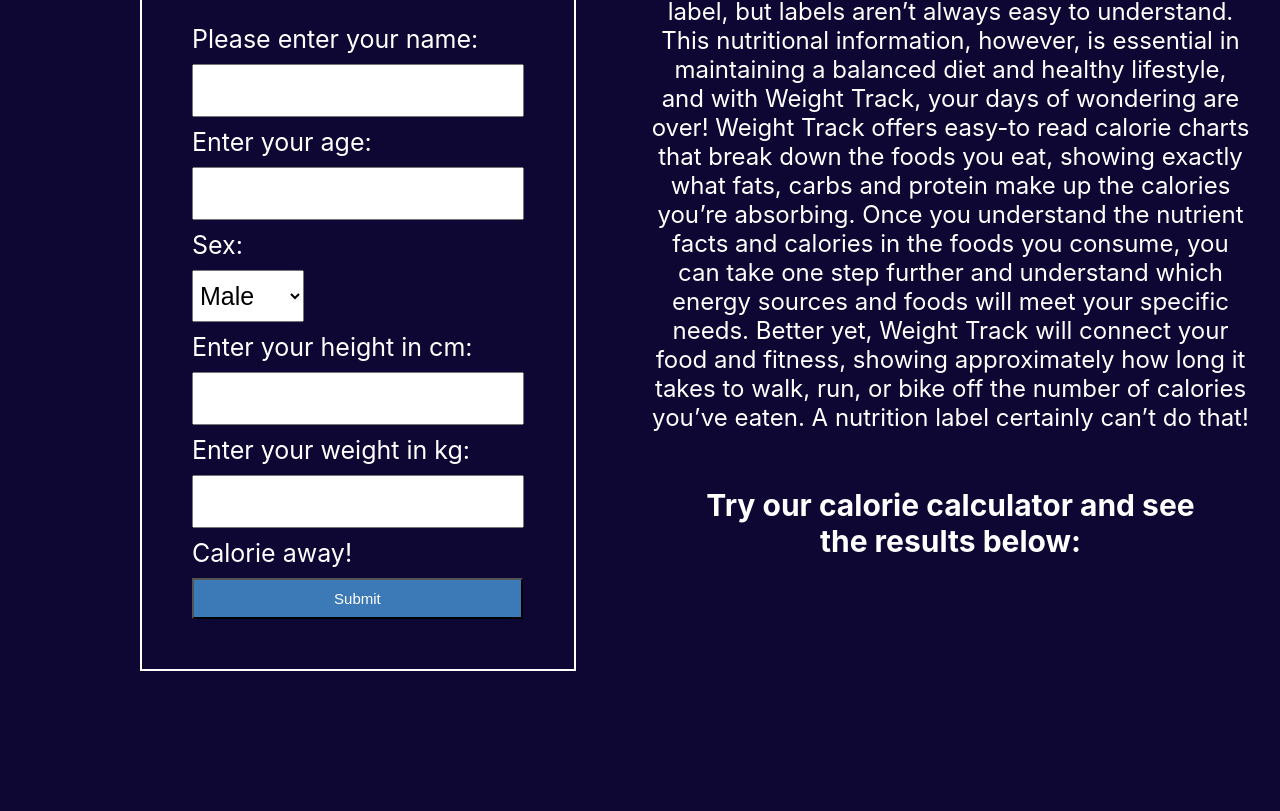
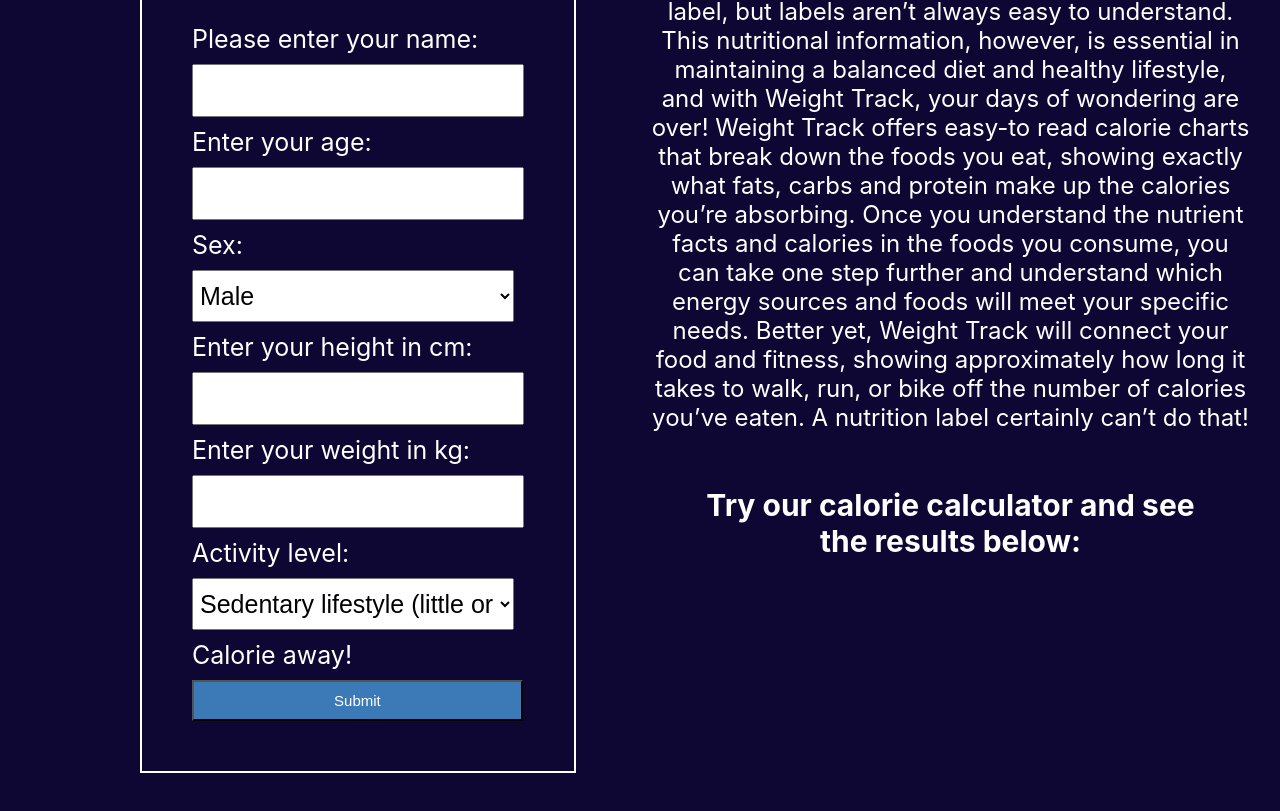
Before and after one commit to IvanBabic26/weight-track, a React (Create React App) app: page /caloriecalculator in a window 1280 px wide. Shown: the part 347-1158 px from the top of the page. Before the commit the page ends 1068 px from the top, so only its background shows below. Built offline with nearby package versions, Linux system fonts and the light colour scheme.

Commit message:
updated calorie calculator with weight loss

```diff
--- a/src/components/BMICalculator/BMICalculator.css
+++ b/src/components/BMICalculator/BMICalculator.css
@@ -42,6 +42,7 @@
   margin: 10px;
   padding: 10px 3px;
   font-size: 25px;
+  width: 322px;
 }
 
 .outputBmi {
--- a/src/components/BMICalculator/BMICalculator.js
+++ b/src/components/BMICalculator/BMICalculator.js
@@ -32,7 +32,6 @@
     const low = Math.round(18.5 * heightSquared);
     const high = Math.round(24.99 * heightSquared);
     let message = "";
-
 
     if (bmi >= 18.5 && bmi <= 24.99) {
       message = " You are in a healthy weight range!";
--- a/src/components/CalorieCalculator/CalorieCalculator.css
+++ b/src/components/CalorieCalculator/CalorieCalculator.css
@@ -78,3 +78,31 @@
   color: #fff;
   font-size: 22px;
 }
+
+.weightChange {
+  color: white;
+  text-align: center;
+  display: block;
+  margin-left: 150px;
+  margin-right: 150px;
+  padding: 30px;
+  font-size: 26px;
+  border: 1px solid;
+}
+
+.selectOptionActivity {
+  display: block;
+  margin: 10px;
+  padding: 10px 3px;
+  font-size: 25px;
+  width: 322px;
+}
+
+.arrowBox {
+  position: relative;
+  background: #eee;
+  border: 1px solid #aaa;
+  padding: 16px 26px;
+  text-align: center;
+  display: table-cell;
+}
--- a/src/components/CalorieCalculator/CalorieCalculator.js
+++ b/src/components/CalorieCalculator/CalorieCalculator.js
@@ -1,5 +1,14 @@
 import React, { Component } from "react";
 import "./CalorieCalculator.css";
+
+const activityLevel = {
+  sedentary: 1.2,
+  slightlyactive: 1.4,
+  moderatelyactive: 1.6,
+  veryactive: 1.75,
+  extraactive: 2,
+  professional: 2.3
+};
 
 export default class CalorieCalculator extends Component {
   state = {
@@ -8,6 +17,7 @@
     weight: "",
     height: "",
     sex: "male",
+    activity: "sedentary",
     calories: "",
     message: "",
     formComplete: false
@@ -20,17 +30,41 @@
 
   calculateCalories = () => {
     const sexIndex = this.state.sex === "male" ? 5 : -161;
+    let activity = activityLevel[this.state.activity];
+
+    // console.log(activityLevel[activity]);
+
+    // switch (activity) {
+    //   case "slightlyactive":
+    //     activity = 1.4;
+    //     break;
+    //   case "moderatelyactive":
+    //     activity = 1.6;
+    //     break;
+    //   case "veryactive":
+    //     activity = 1.75;
+    //     break;
+    //   case "extraactive":
+    //     activity = 2;
+    //     break;
+    //   case "professional":
+    //     activity = 2.3;
+    //     break;
+    //   default:
+    //     activity = 1.2;
+    //     break;
+    // }
 
     return (
-      10 * this.state.weight +
-      6.25 * this.state.height -
-      5 * this.state.age +
-      sexIndex
+      (10 * this.state.weight +
+        6.25 * this.state.height -
+        5 * this.state.age +
+        sexIndex) *
+      activity
     );
   };
 
   submitForm = e => {
-
     e.preventDefault();
     this.calculateCalories();
     this.setState({
@@ -85,6 +119,32 @@
                 value={this.state.weight}
                 onChange={e => this.change(e, "weight")}
               />
+              <label>Activity level:</label>
+              <select
+                value={this.state.activity}
+                onChange={e => this.change(e, "activity")}
+                className="selectOptionActivity"
+              >
+                <option value="sedentary">
+                  Sedentary lifestyle (little or no exercise)
+                </option>
+                <option value="slightlyactive">
+                  Slightly active lifestyle (light exercise or sports 1-2
+                  days/week)
+                </option>
+                <option value="moderatelyactive">
+                  Moderately active lifestyle (moderate exercise or sports 2-3
+                  days/week)
+                </option>
+                <option value="veryactive">
+                  Very active lifestyle (hard exercise or sports 4-5 days/week)
+                </option>
+                <option value="extraactive">
+                  Extra active lifestyle (very hard exercise, physical job or
+                  sports 6-7 days/week)
+                </option>
+                <option value="professional">Professional athlete</option>
+              </select>
               <label>Calorie away!</label>
               <input type="submit" className="btnSubmit" value="Submit" />
             </form>
@@ -118,6 +178,27 @@
               }! Your daily input of calories is currently at ${this.calculateCalories()} kcal/day!`}
             </div>
           )}
+          {this.state.formComplete && (
+            <div className="weightChange">
+              <div>{`Maintain weight: ${this.calculateCalories()}`}</div>
+              <div>
+                <div>
+                  {`Mild weight loss: ${this.calculateCalories() - 250}`}
+                </div>
+                <div>0.25 kg/week</div>
+              </div>
+              <div>
+                <div>{`Weight loss: ${this.calculateCalories() - 500}`}</div>
+                <div>0.5 kg/week</div>
+              </div>
+              <div>
+                <div>
+                  {`Extreme weight loss: ${this.calculateCalories() - 1000}`}
+                </div>
+                <div>1 kg/week</div>
+              </div>
+            </div>
+          )}
         </div>
       </div>
     );
```
